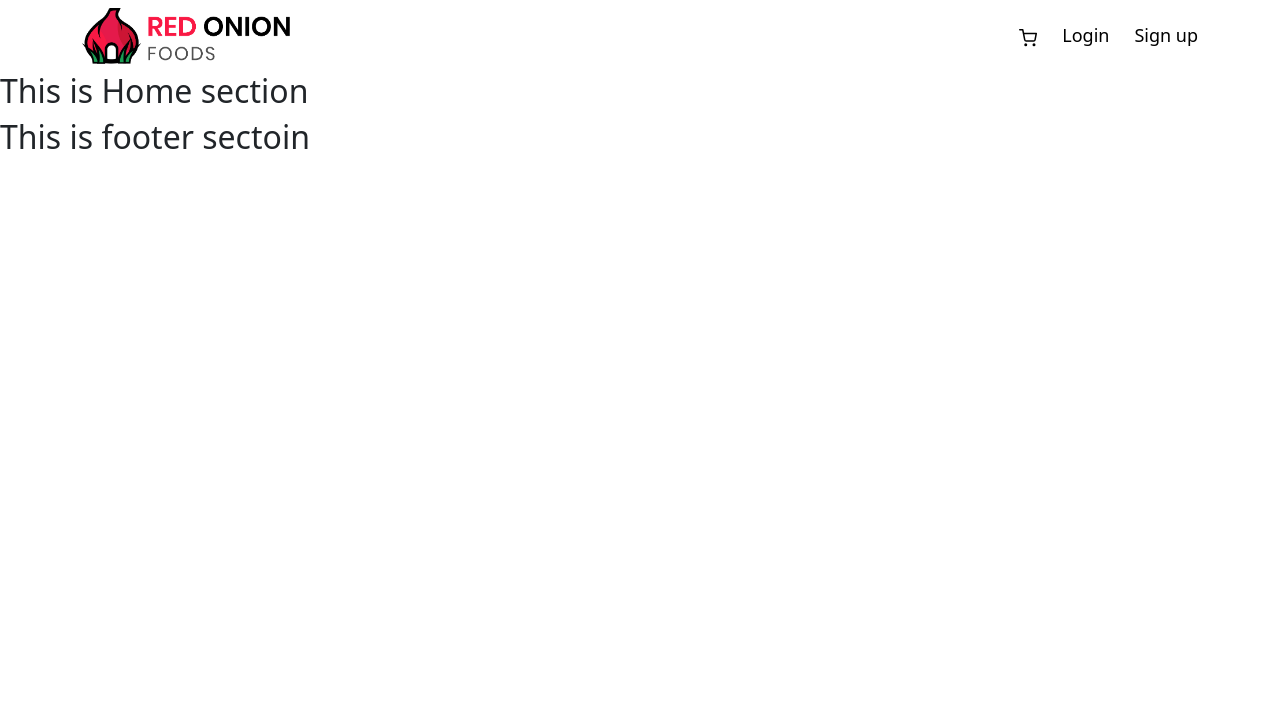
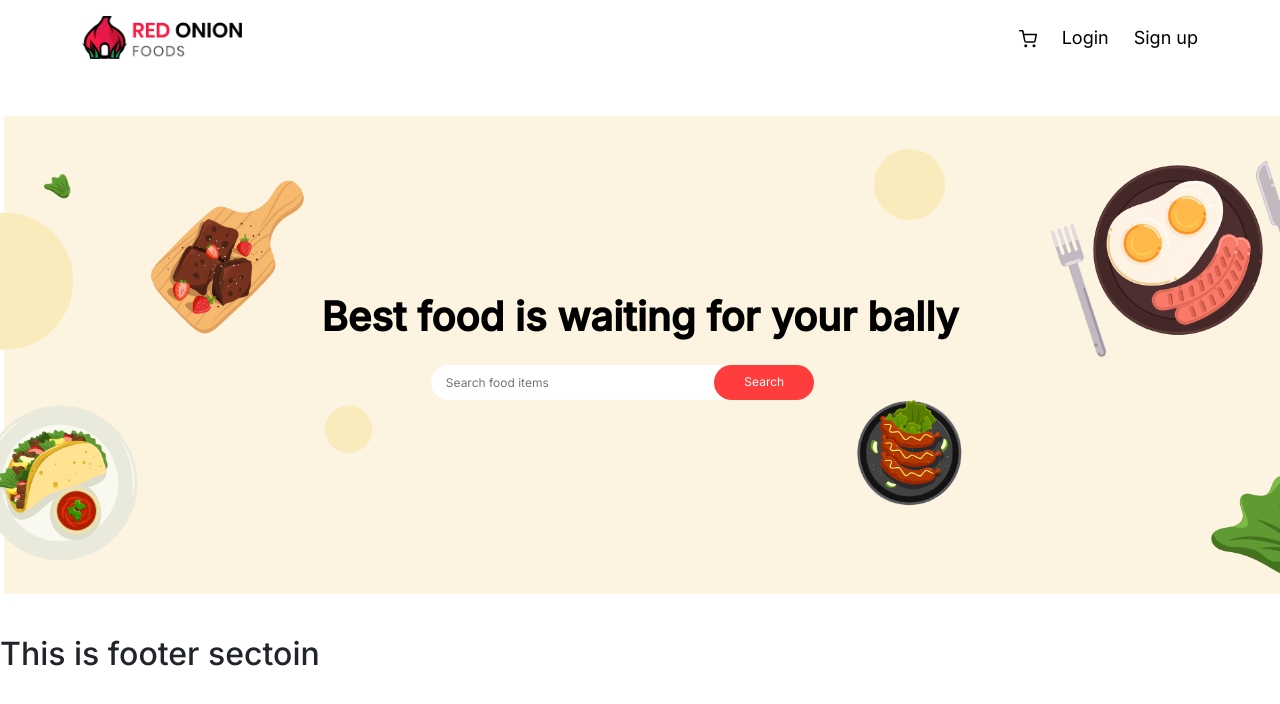
Before and after one commit to hasan-mohammad-bd/red-onion-app, a React (Create React App) app: page / in a window 1280 px wide. Shown: the top 704 px of the page. Built offline with nearby package versions, Linux system fonts and the light colour scheme.

Commit message:
adding search bar

```diff
--- a/src/components/Header/Header.css
+++ b/src/components/Header/Header.css
@@ -3,12 +3,14 @@ nav a {
     margin-left: 25px;
     font-size: 18px;
     color: black;
+    transition: color 0.3s ease-in;
 }
+
 
 img{
     width: 100%;
 }
 
 .img-holder {
-    width: 13rem;
+    width: 10rem;
 }
--- a/src/components/Header/Header.js
+++ b/src/components/Header/Header.js
@@ -6,7 +6,7 @@ import { Link } from 'react-router-dom';
 
 const Header = () => {
     return (
-        <div className='container d-flex justify-content-between align-items-center py-2'>
+        <div className='container d-flex justify-content-between align-items-center py-3'>
             <div className="img-holder ">
                 <img src={img} alt="" />
             </div>
--- a/src/components/Home/Home.js
+++ b/src/components/Home/Home.js
@@ -1,10 +1,11 @@
 import React from 'react';
+import Search from '../Search/Search';
 import "./Home.css"
 
 const Home = () => {
     return (
         <div>
-            <h2>This is Home section</h2>
+            <Search></Search>
         </div>
     );
 };
--- a/src/components/Search/Search.css
+++ b/src/components/Search/Search.css
@@ -0,0 +1,53 @@
+@import url('https://fonts.googleapis.com/css2?family=Inter:wght@400;500&display=swap');
+
+*{
+    font-family: 'Inter', sans-serif;
+}
+
+.search-bar {
+    background-image: url(../../images/bannerbackground.png);
+    height: 70vh;
+    background-position: center;
+    background-size:110%;
+    background-repeat: no-repeat;
+}
+
+.input-field {
+    border: 0px;
+    border-radius: 20px;
+    height: 35px;
+    padding-left: 15px;
+    font-size: 12px;
+    color: rgb(87, 87, 87);
+    padding-right: 40px;
+}
+
+.input-field:focus{
+    outline-style: none;
+}
+
+.search-btn {
+    border: 0px;
+    border-radius: 20px;
+    height: 35px;
+    padding: 0 30px;
+    position: relative;
+    left: -35px;
+    top:-1px;
+    background-color: rgb(255, 61, 61);
+    color: white;
+    font-size: 12px;
+
+
+}
+
+.heading {
+    font-weight: 600;
+    color: rgb(0, 0, 0);
+}
+
+@media only screen and (max-width: 900px) {
+    .search-bar {
+        background-size:cover;
+    }
+  }
--- a/src/components/Search/Search.js
+++ b/src/components/Search/Search.js
@@ -3,8 +3,14 @@ import "./Search.css"
 
 const Search = () => {
     return (
-        <div>
-            <h2>This is Search section</h2>
+        <div className='search-bar d-flex justify-content-center align-items-center'>
+            <div>
+            <h1 className='heading'>Best food is waiting for your bally</h1>
+            <div className='text-center py-3'>
+            <input className='input-field w-50' type="search" name="search" id="search" placeholder='Search food items'/>
+            <button className='search-btn'>Search</button>
+            </div>
+            </div>
         </div>
     );
 };
```
